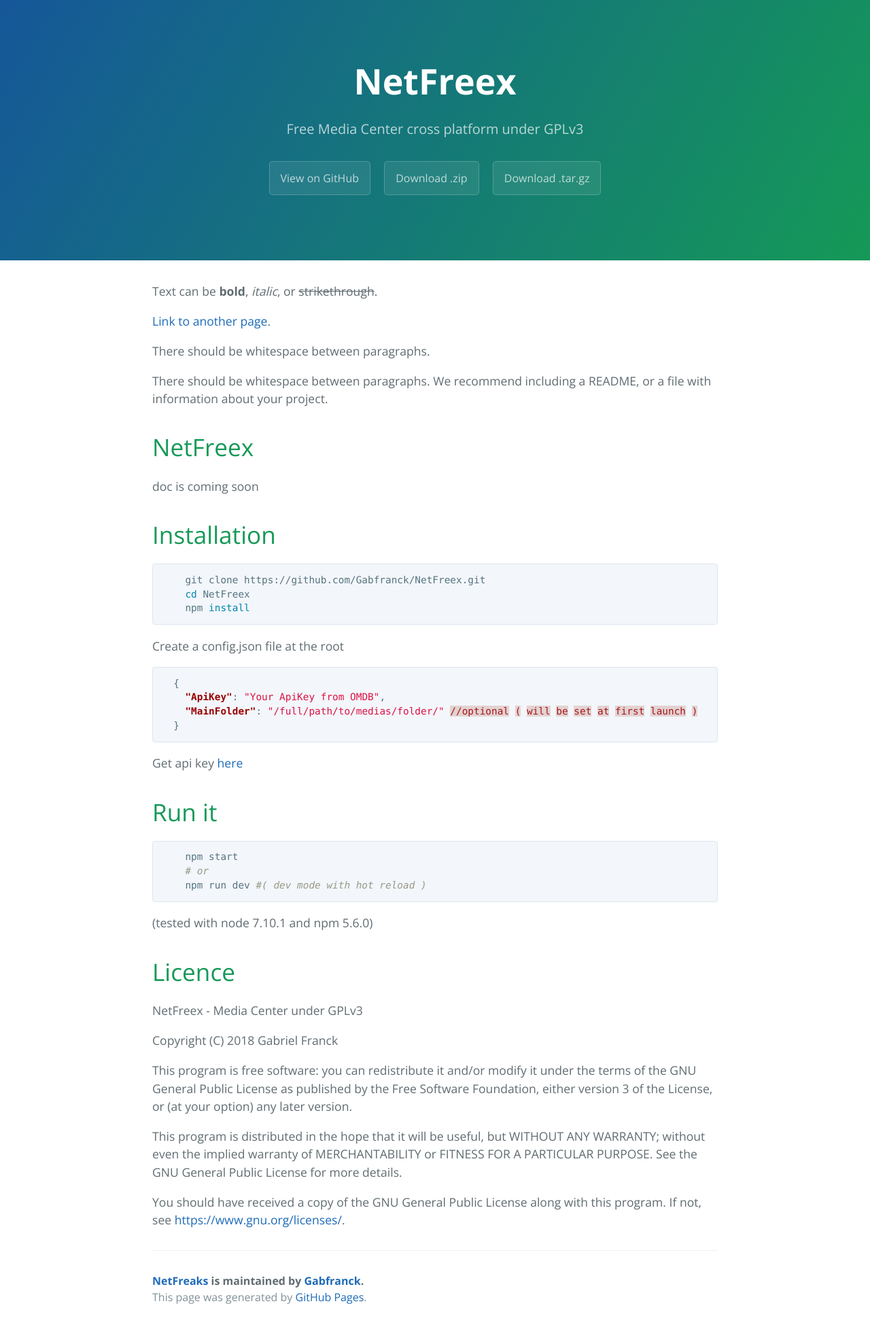
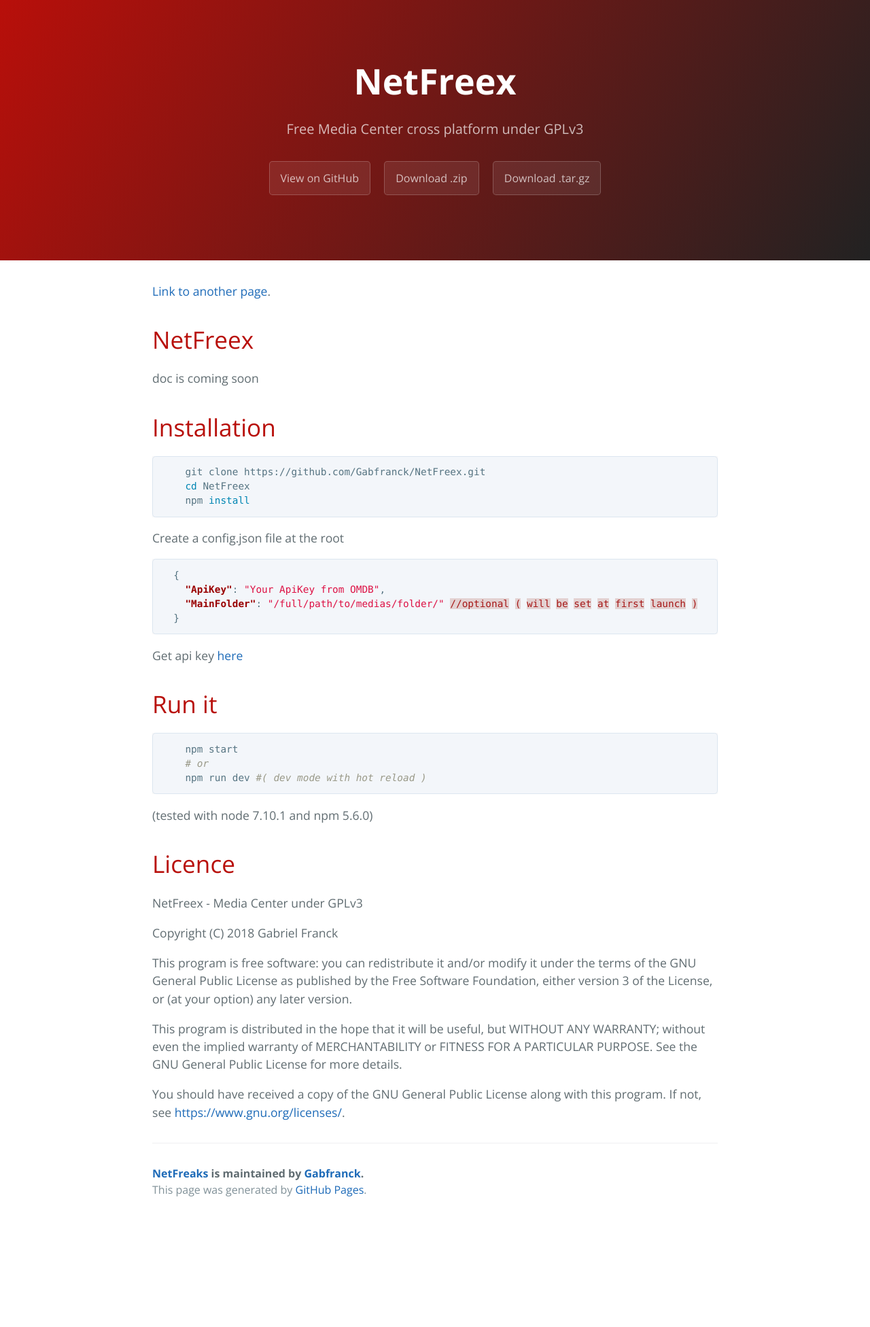
Before and after one commit to Gabfranck/NetFreaks, a Jekyll site: the page built from index.md, in a window 1280 px wide. Shown: the whole page at 68% size. Built offline with Jekyll 4.4.1, drawn with Linux system fonts in a browser that asks for light colours; after the commit the page ends 1794 px from its top, so only the background shows below that.

Commit message:
change colors

```diff
--- a/_sass/variables.scss
+++ b/_sass/variables.scss
@@ -4,11 +4,11 @@
 
 // Headers
 $header-heading-color: #fff !default;
-$header-bg-color: #159957 !default;
-$header-bg-color-secondary: #155799 !default;
+$header-bg-color: #222 !default;
+$header-bg-color-secondary: #b80f0a !default;
 
 // Text
-$section-headings-color: #159957 !default;
+$section-headings-color: #b80f0a !default;
 $body-text-color: #606c71 !default;
 $body-link-color: #1e6bb8 !default;
 $blockquote-text-color: #819198 !default;
--- a/index.md
+++ b/index.md
@@ -2,13 +2,7 @@
 layout: default
 ---
 
-Text can be **bold**, _italic_, or ~~strikethrough~~.
-
 [Link to another page](another-page).
-
-There should be whitespace between paragraphs.
-
-There should be whitespace between paragraphs. We recommend including a README, or a file with information about your project.
 
 
 # NetFreex
```
Also changed, not shown: README.md.
